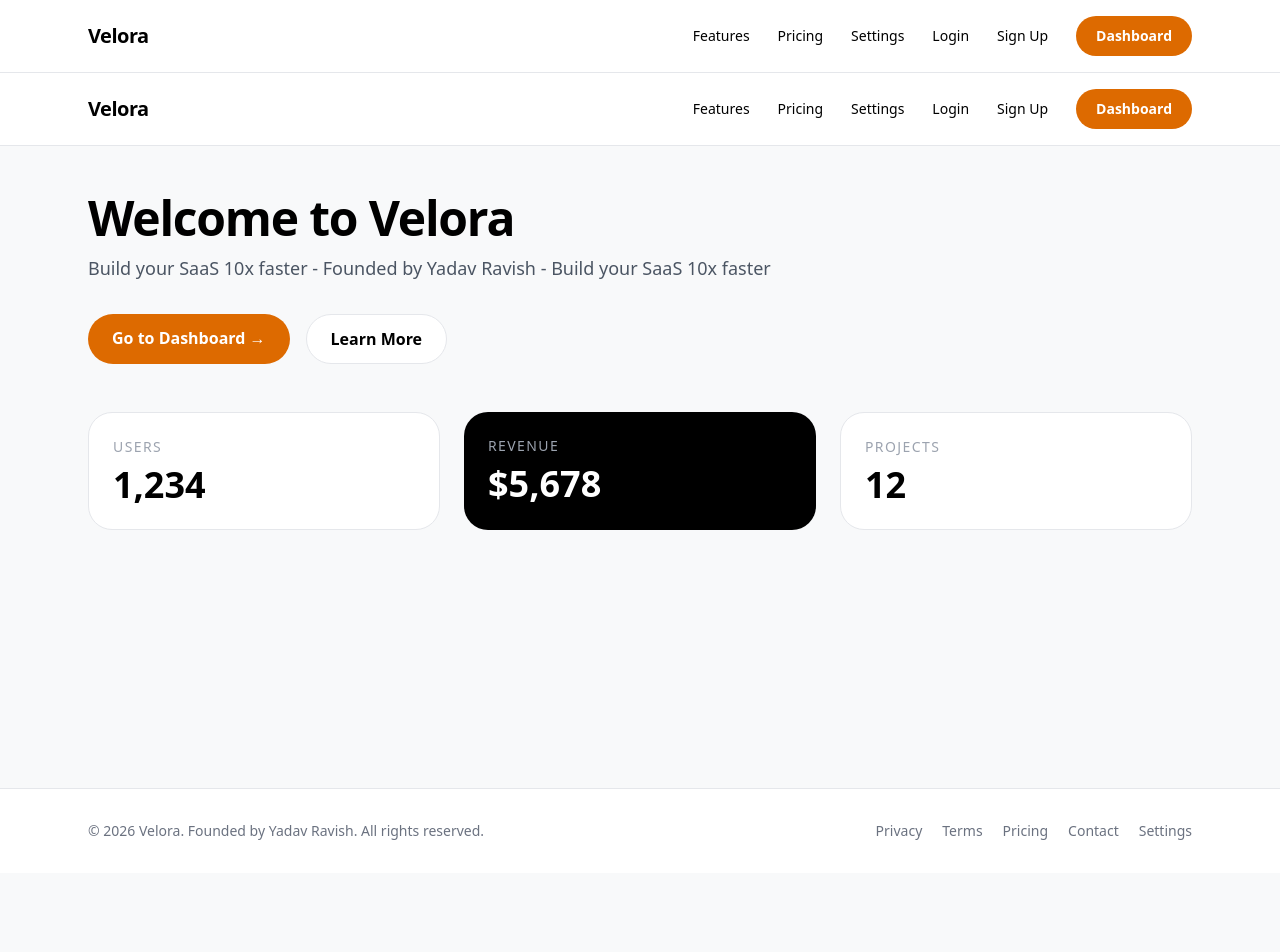
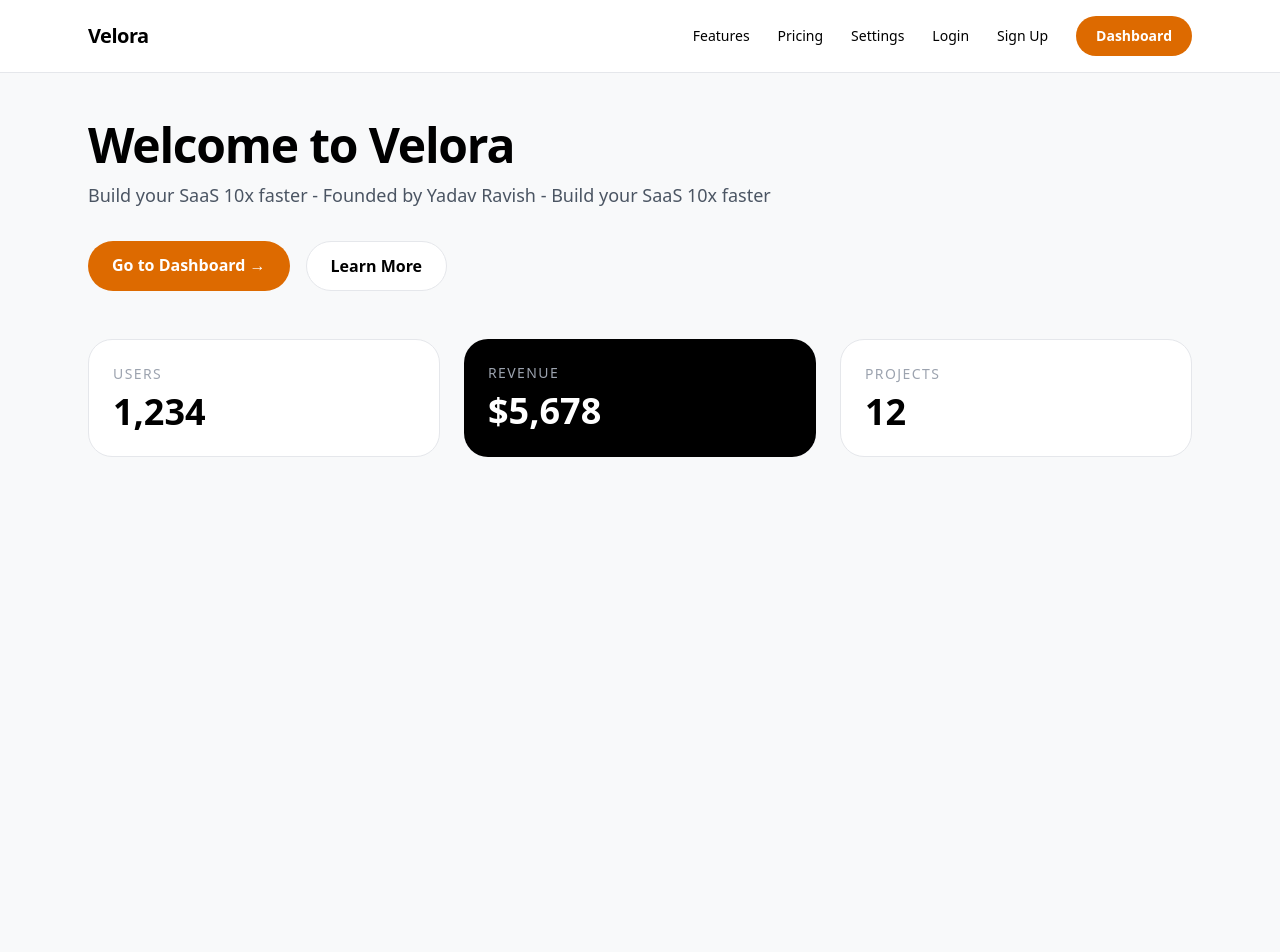
Before and after one commit to Ravs10/saas-starter-kit, a Next.js app: page / in a window 1280 px wide. Shown: the top 952 px of the page. Built offline with nearby package versions, Linux system fonts and the light colour scheme.

Commit message:
Remove Navbar and Footer from Home component
Removed Navbar and Footer components from the Home page.

```diff
--- a/app/page.tsx
+++ b/app/page.tsx
@@ -1,14 +1,8 @@
 import { SITE_CONFIG } from "./config"
-import Navbar from "./components/Navbar"
-import Footer from "./components/Footer"
 
 export default function Home() {
   return (
     <div className="min-h-screen flex flex-col" style={{ backgroundColor: SITE_CONFIG.theme.body }}>
-      <div className="bg-white">
-        <Navbar />
-      </div>
-
       <main className="flex-1 max-w-6xl mx-auto px-6 py-12 w-full">
         <h1 className="text-5xl font-black tracking-tight">
           Welcome to {SITE_CONFIG.name}
@@ -42,8 +36,6 @@ export default function Home() {
           </div>
         </div>
       </main>
-
-      <Footer />
     </div>
   )
 }
```
